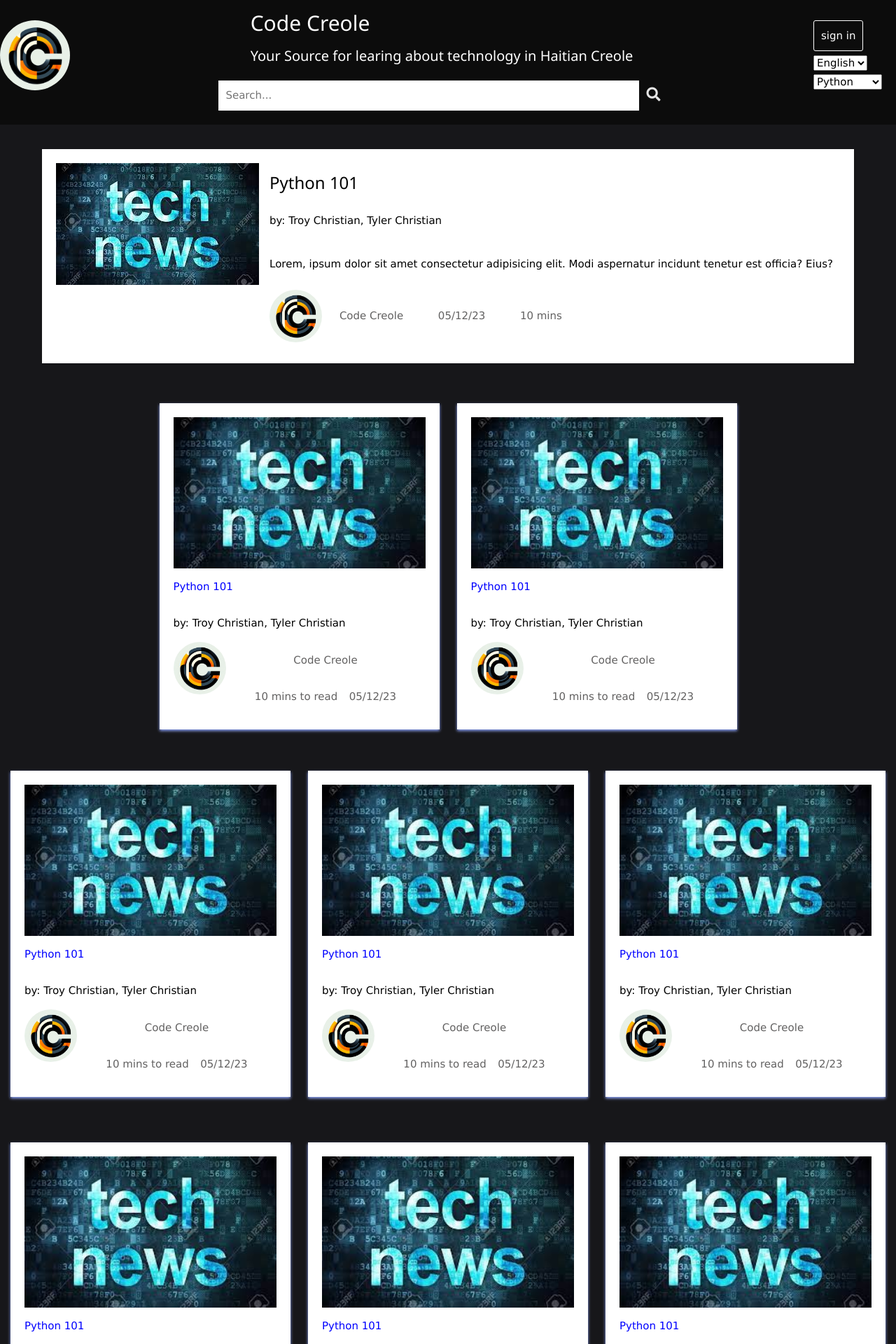
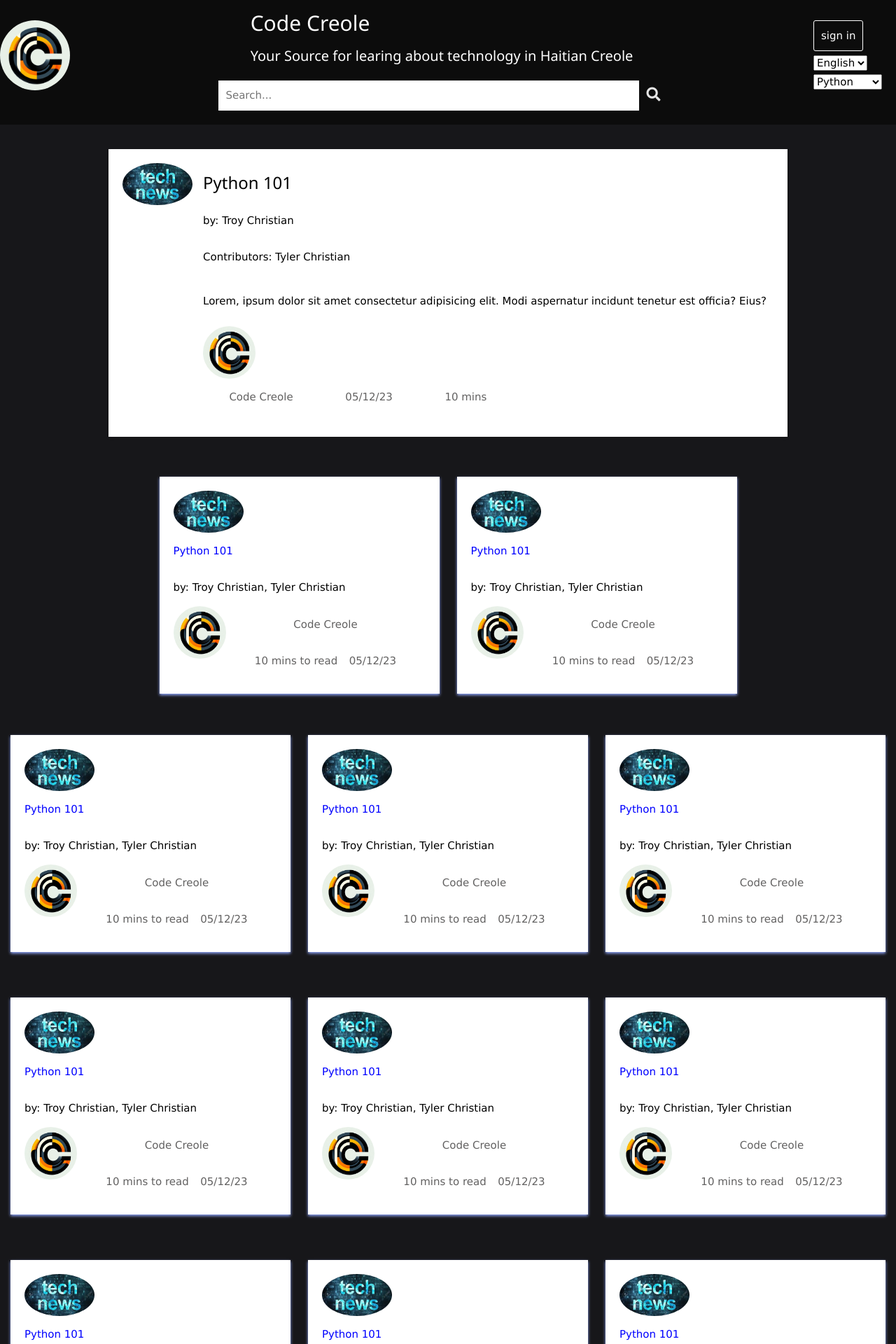
Before and after one commit to TroyChristian/code_creole_repo, a Django app: page / in a window 1280 px wide. Shown: the top 1920 px of the page at 70% size. Run offline with Django 4.2, Linux system fonts and the light colour scheme.

Commit message:
home page for code creole now is responsive for all devices

```diff
--- a/code_creole/articles/static/css/home.css
+++ b/code_creole/articles/static/css/home.css
@@ -255,6 +255,7 @@ a {
 h3, .author, .text, .info {
     margin: 10px 0;
     display: flex;
+    flex-direction: column;
 }
 
 .time_to_read, .date, .name {
@@ -305,15 +295,6 @@ h3, .author, .text, .info {
     width: 100%;
 }
 
-.article > a {
-    width: 100%;
-
-    height: 100%;
-}
-
-.article > a > img {
-    width: 100%;
-}
 
 .article > a > p {
     color: blue;
@@ -374,7 +356,9 @@ h3, .author, .text, .info {
 
  .thumb_nail {
     margin: 0 auto;
-
+    max-width: 100px;
+    max-height: 100px;
+    border-radius: 50%;
 }
 
 .sub_logo {
--- a/code_creole/articles/templates/articles/home.html
+++ b/code_creole/articles/templates/articles/home.html
@@ -8,14 +8,13 @@
      <link rel="stylesheet" href="{% static 'css/home.css' %}">
      <link rel="stylesheet" href="https://www.w3schools.com/w3css/4/w3.css">
     <link rel="stylesheet" href="https://cdnjs.cloudflare.com/ajax/libs/font-awesome/5.15.4/css/all.min.css">
-     <!---
-     <link href="https://cdn.jsdelivr.net/npm/bootstrap@5.3.3/dist/css/bootstrap.min.css" rel="stylesheet" integrity="sha384-QWTKZyjpPEjISv5WaRU9OFeRpok6YctnYmDr5pNlyT2bRjXh0JMhjY6hW+ALEwIH" crossorigin="anonymous"> -->
+     <!-- <link href="https://cdn.jsdelivr.net/npm/bootstrap@5.3.3/dist/css/bootstrap.min.css" rel="stylesheet" integrity="sha384-QWTKZyjpPEjISv5WaRU9OFeRpok6YctnYmDr5pNlyT2bRjXh0JMhjY6hW+ALEwIH" crossorigin="anonymous">  -->
 </head>
 <body>
-    <div class="content">
+    <div class="content col-xs col-sm col-md col-lg">
         <div class="home_nav_con">
             <div class="sub_con">
-                    <div class="img_div"><img class="header_logo" id="header_logo" src="/static/css/code_creole_log.png" alt="code creole logo"></div>
+                    <div class="img_div"><img class="header_logo hidden-xs hidden-sm img-responsive" id="header_logo" src="/static/css/code_creole_log.png" alt="code creole logo"></div>
                 <div class="grid_box">
 
                     <div class="">
@@ -67,13 +66,18 @@
             <div class="num1_articles_con ">
                 <div class="num1_article">
                     <a class="art1_link">
-                     <img class="thumb_nail" src="static\css\Untitled.jpeg">
+                     <img class="thumb_nail hidden-xs hidden-sm img-responsive" src="static\css\Untitled.jpeg">
                     </a>
                     <div class="container">
                         <a href="http://"><h3>Python 101</h3></a>
                         <div class="author">
-                            <p>by: Troy Christian</p>
-                            <p>, Tyler Christian</p>
+                            <div class="auth">
+                                <p>by: Troy Christian</p>
+                            </div>
+
+                            <div class="contrib">
+                                <p>Contributors: Tyler Christian</p>
+                            </div>
                         </div>
 
                         <div class="text">
@@ -83,7 +87,7 @@
 
 
                             <div class="info">
-                                <div class="img_div">
+                                <div class="img_div ">
                                     <img class="sub_logo" src="/static/css/code_creole_log.png">
                                 </div>
                                 <div class="text_div flex_row">
@@ -108,7 +112,7 @@
 
                 <div class="article">
                     <a href="http://">
-                        <img class="thumb_nail" src="static\css\Untitled.jpeg">
+                        <img class="thumb_nail hidden-xs hidden-sm img-responsive" src="static\css\Untitled.jpeg">
                         <p>Python 101</p>
                     </a>
                     <div class="author_block ">
@@ -130,7 +134,7 @@
 
                 <div class="article">
                     <a href="http://">
-                        <img class="thumb_nail" src="static\css\Untitled.jpeg">
+                        <img class="thumb_nail hidden-xs hidden-sm img-responsive" src="static\css\Untitled.jpeg">
                         <p>Python 101</p>
                     </a>
                     <div class="author_block ">
@@ -157,7 +161,7 @@
             <div class="tri_row">
                 <div class="article">
                     <a href="http://">
-                        <img class="thumb_nail" src="static\css\Untitled.jpeg">
+                        <img class="thumb_nail hidden-xs hidden-sm img-responsive" src="static\css\Untitled.jpeg">
                         <p>Python 101</p>
                     </a>
                     <div class="author_block ">
@@ -179,7 +183,7 @@
 
                 <div class="article">
                     <a href="http://">
-                        <img class="thumb_nail" src="static\css\Untitled.jpeg">
+                        <img class="thumb_nail hidden-xs hidden-sm img-responsive" src="static\css\Untitled.jpeg">
                         <p>Python 101</p>
                     </a>
                     <div class="author_block ">
@@ -201,7 +205,7 @@
 
                 <div class="article">
                     <a href="http://" >
-                        <img class="thumb_nail" src="static\css\Untitled.jpeg">
+                        <img class="thumb_nail hidden-xs hidden-sm img-responsive" src="static\css\Untitled.jpeg">
                         <p>Python 101</p>
                     </a>
                     <div class="author_block ">
@@ -223,7 +227,7 @@
 
                 <div class="article">
                     <a href="http://">
-                        <img class="thumb_nail" src="static\css\Untitled.jpeg">
+                        <img class="thumb_nail hidden-xs hidden-sm img-responsive" src="static\css\Untitled.jpeg">
                         <p>Python 101</p>
                     </a>
                     <div class="author_block ">
@@ -245,7 +249,7 @@
 
                 <div class="article">
                     <a href="http://">
-                        <img class="thumb_nail" src="static\css\Untitled.jpeg">
+                        <img class="thumb_nail hidden-xs hidden-sm img-responsive" src="static\css\Untitled.jpeg">
                         <p>Python 101</p>
                     </a>
                     <div class="author_block ">
@@ -267,7 +271,7 @@
 
                 <div class="article">
                     <a href="http://">
-                        <img class="thumb_nail" src="static\css\Untitled.jpeg">
+                        <img class="thumb_nail hidden-xs hidden-sm img-responsive" src="static\css\Untitled.jpeg">
                         <p>Python 101</p>
                     </a>
                     <div class="author_block ">
@@ -289,7 +293,7 @@
 
                 <div class="article">
                     <a href="http://">
-                        <img class="thumb_nail" src="static\css\Untitled.jpeg">
+                        <img class="thumb_nail hidden-xs hidden-sm img-responsive" src="static\css\Untitled.jpeg">
                         <p>Python 101</p>
                     </a>
                     <div class="author_block ">
@@ -311,7 +315,7 @@
 
                 <div class="article">
                     <a href="http://">
-                        <img class="thumb_nail" src="static\css\Untitled.jpeg">
+                        <img class="thumb_nail hidden-xs hidden-sm img-responsive" src="static\css\Untitled.jpeg">
                         <p>Python 101</p>
                     </a>
                     <div class="author_block ">
@@ -333,7 +337,7 @@
 
                 <div class="article">
                     <a href="http://">
-                        <img class="thumb_nail" src="static\css\Untitled.jpeg">
+                        <img class="thumb_nail hidden-xs hidden-sm img-responsive" src="static\css\Untitled.jpeg">
                         <p>Python 101</p>
                     </a>
                     <div class="author_block ">
```
Also changed, not shown: other parts of code_creole/articles/static/css/home.css (+123 -11 lines).
